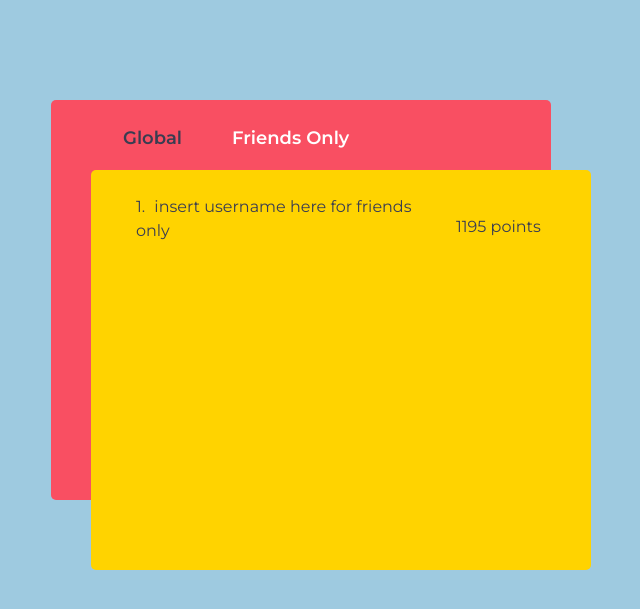
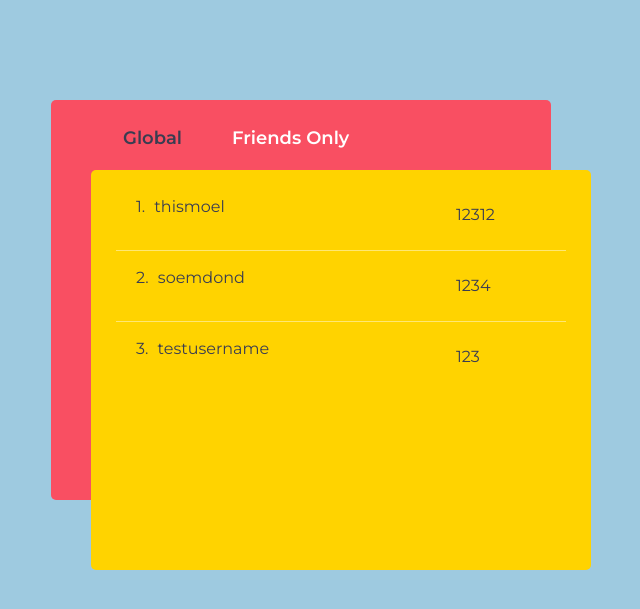
Before and after one commit to omkar1728/Typing-Tour, a Django app: page /authenticate/leaderboard in a window 1280 px wide. Shown: the part 62-671 px from the top of the page, without its empty margins (339-979 px from the left). Run offline with Django 3.2, Linux system fonts and the light colour scheme; data comes from the database, SQL or seed files in the repository.

Commit message:
leaderboard done for friends and global navbar remaining

```diff
--- a/TEMPLATE/leaderboard.html
+++ b/TEMPLATE/leaderboard.html
@@ -42,7 +42,7 @@
 				{% for i in user%}
 				<div class="lboard_mem">
 					<div class="name_bar">
-						<p><span>{{forloop.counter}}</span> {{i.username}}</p>
+						<p><span>{{forloop.counter}}.</span> {{i.username}}</p>
 					</div>
 					<div class="points">
 						{{i.score}}
@@ -51,14 +51,16 @@
 				{% endfor %}
 			</div>
 			<div class="lboard_item month" style="display: block;">
+				{% for i in user%}
 				<div class="lboard_mem">
 					<div class="name_bar">
-						<p><span>1.</span> insert username here for friends only</p>
+						<p><span>{{forloop.counter}}.</span> {{i.username}}</p>
 					</div>
 					<div class="points">
-						1195 points
+						{{i.score}}
 					</div>
 				</div>
+				{% endfor %}
 				</div>
 			</div>
 		</div>
```
